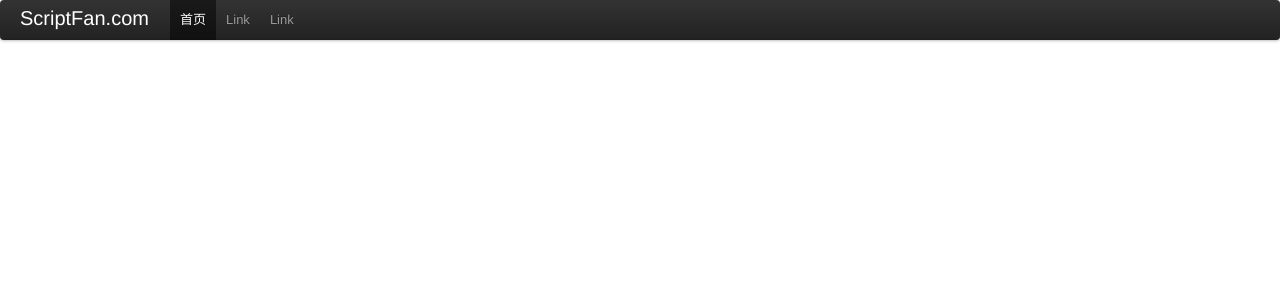
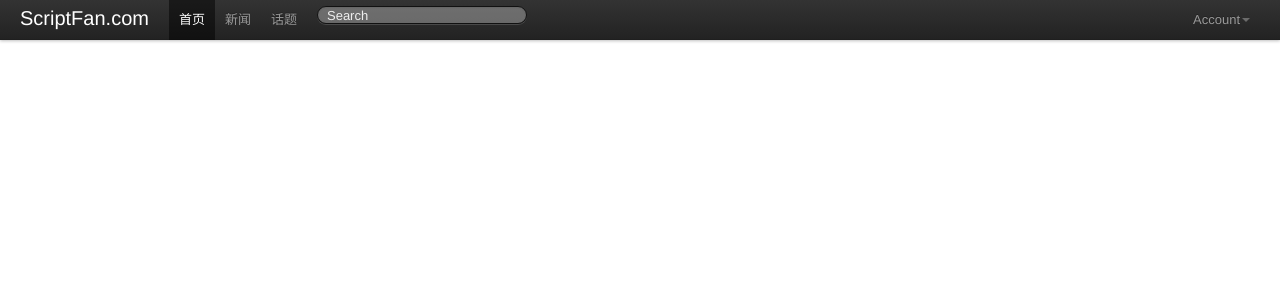
Before and after one commit to ScriptFan/ScriptFan.com, a Python web app: template website/scriptfan/templates/base.html in a window 1280 px wide. Shown: the top 300 px of the page. Run offline with Jinja, Linux system fonts and the light colour scheme; the template is opened without the code that fills it, so the values that code supplies are empty.

Commit message:
将navbar弄好了

```diff
--- a/website/scriptfan/templates/base.html
+++ b/website/scriptfan/templates/base.html
@@ -7,19 +7,32 @@
     </head>
     <body>
 		<div class="navbar">
-			<div class="navbar-inner">
-				<h1><a class="brand" href="/">ScriptFan.com</a></h1>
-				<div class="container">
-					<ul class="nav">
-						<li class="active">
-							<a href="/">首页</a>
-						</li>
-						<li><a href="#">Link</a></li>
-						<li><a href="#">Link</a></li>
-					</ul>
+			<div class="navbar-inner" style="border-radius:0;">
+				<div class="container" style="width:auto;">
+					<h1><a class="brand" href="/">ScriptFan.com</a></h1>
+					<div class="nav-collapse">
+						<ul class="nav">
+							<li class="active"><a href="/">首页</a></li>
+							<li><a href="#">新闻</a></li>
+							<li><a href="#">话题</a></li>
+						</ul>
+						<form class="navbar-search pull-left">
+							<input type="text" class="search-query" placeholder="Search" />
+						</form>
+						<ul class="nav pull-right">
+							<li class="dropdown">
+								<a href="#" class="dropdown-toggle" data-toggle="dropdown">Account<b class="caret"></b></a>
+								<ul class="dropdown-menu">
+								</ul>
+							</li>
+						</ul>
+					</div>
 				</div>
 			</div>
 		</div>
-		{% block content %}{% endblock %}
+		<div class="container">
+			<div class="span8">{% block content %}{% endblock %}</div>
+			<div class="span4">{% block sidebar %}{% endblock %}</div>
+		</div>
     </body>
 </html>
```
